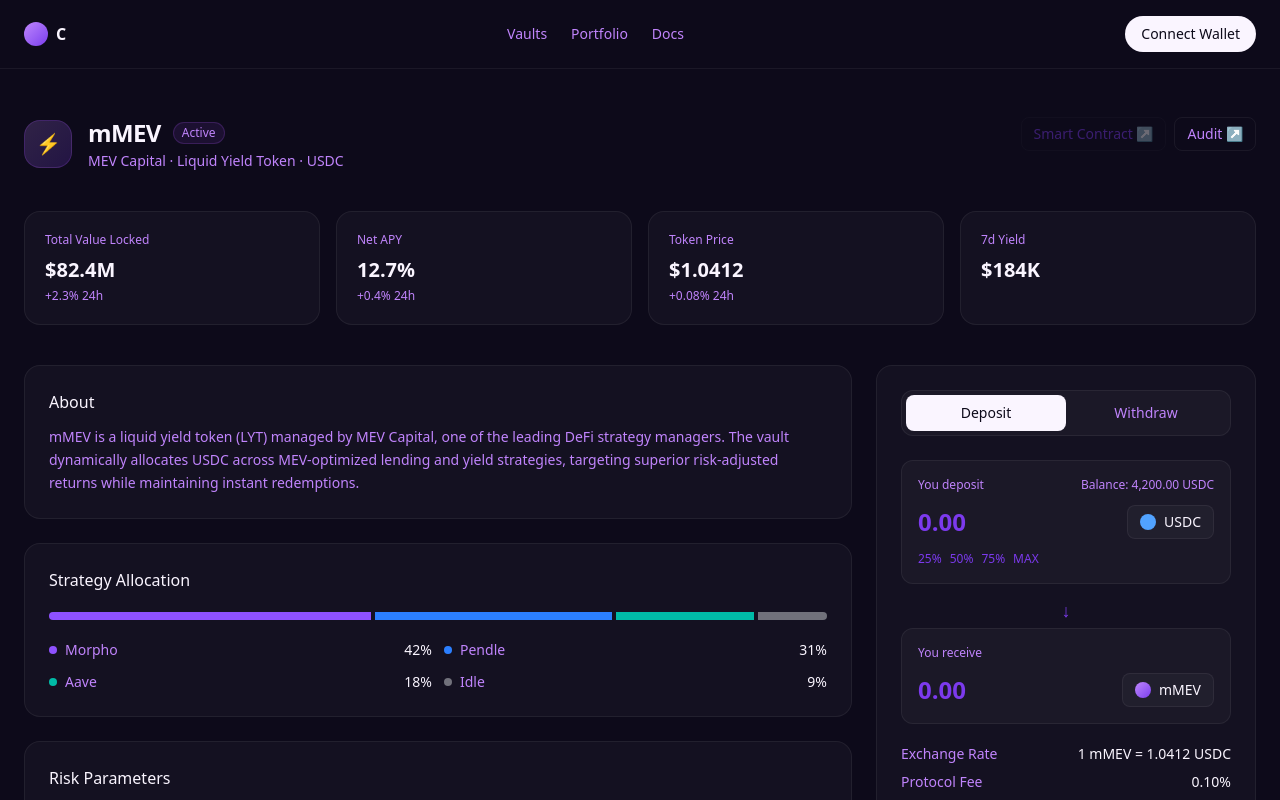
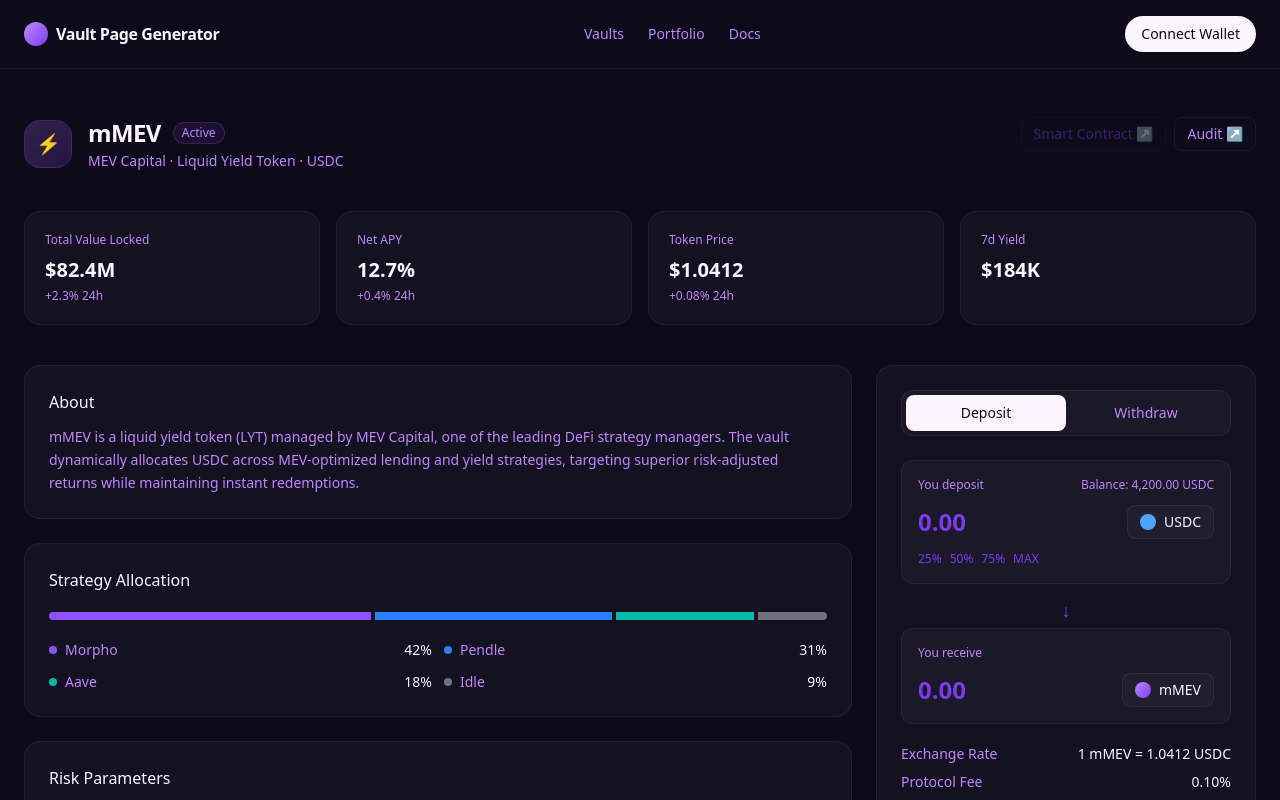
Before and after one commit to mathieuadriano/cli-app, a Next.js app: page / in a window 1280 px wide. Shown: the top 800 px of the page. Built offline with nearby package versions, Linux system fonts and the light colour scheme.

Commit message:
Update nav brand text to Vault Page Generator

```diff
--- a/app/page.tsx
+++ b/app/page.tsx
@@ -30,7 +30,7 @@
       <nav className="border-b border-rim px-6 py-4 flex items-center justify-between max-w-7xl mx-auto">
         <div className="flex items-center gap-2">
           <div className="w-6 h-6 rounded-full bg-gradient-to-br from-brand-gfrom to-brand-gto" />
-          <span className="font-semibold tracking-tight text-ink">C</span>
+          <span className="font-semibold tracking-tight text-ink">Vault Page Generator</span>
         </div>
         <div className="flex items-center gap-6 text-sm text-ink-soft">
           <a href="#" className="hover:text-ink transition-colors">Vaults</a>
```
